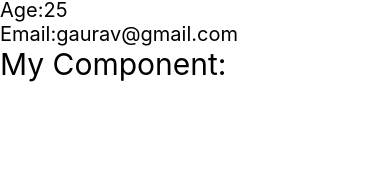
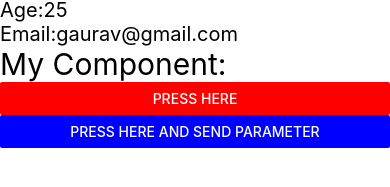
Before and after one commit to Gaurav85431/ReactNative, a React Native app: screen / in a window 390 px wide. Shown: the part 243-430 px from the top of the page. Built offline with nearby package versions, Linux system fonts and the light colour scheme.

Commit message:
Button in React Native

```diff
--- a/App.tsx
+++ b/App.tsx
@@ -1,10 +1,16 @@
-import { Text, View, Image } from 'react-native';
+import { Button, Text, View, Image } from 'react-native';
 
 let age = 25;
 var email = 'gaurav@gmail.com';
 
 const someFruitName = () => {
   return 'Apple, Banana';
+};
+const buttonPress = () => {
+  console.warn('Button Pressed');
+};
+const buttonPress2 = val => {
+  console.warn('Button Pressed', val);
 };
 const App = () => {
   const img = require('./assets/images/Shop.png');
@@ -43,6 +49,14 @@ const App = () => {
       {/* <UserComponent mname="Gaurav" mage={25} memail="gaurav@gmail.com" /> */}
 
       <NewUserComponent />
+
+      {/* Button and OnPress Lec 8 */}
+      <Button title="Press Here" onPress={buttonPress} color={'red'} />
+      <Button
+        title="Press Here And Send Parameter"
+        onPress={() => buttonPress2('Gaurav')}
+        color={'blue'}
+      />
     </View>
   );
 };
```
